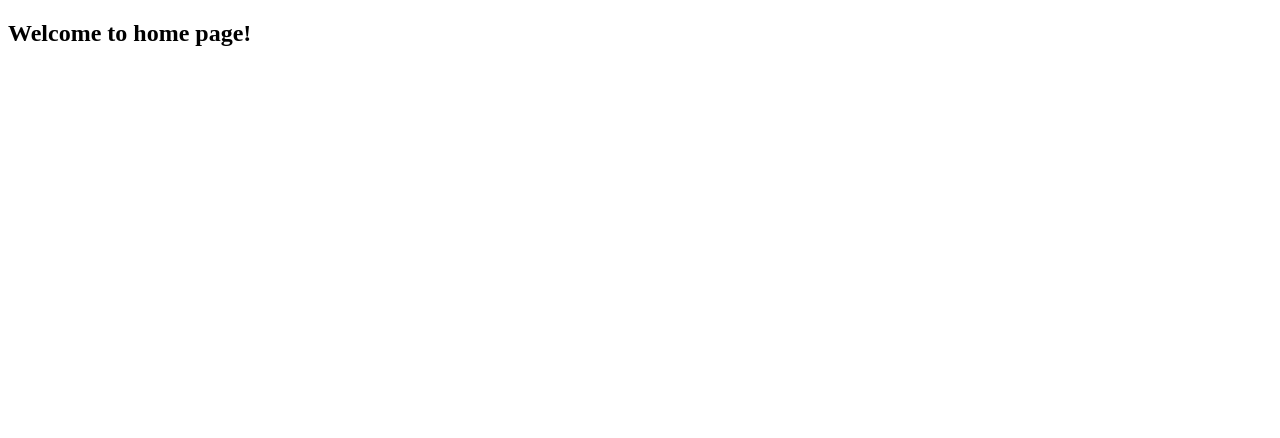
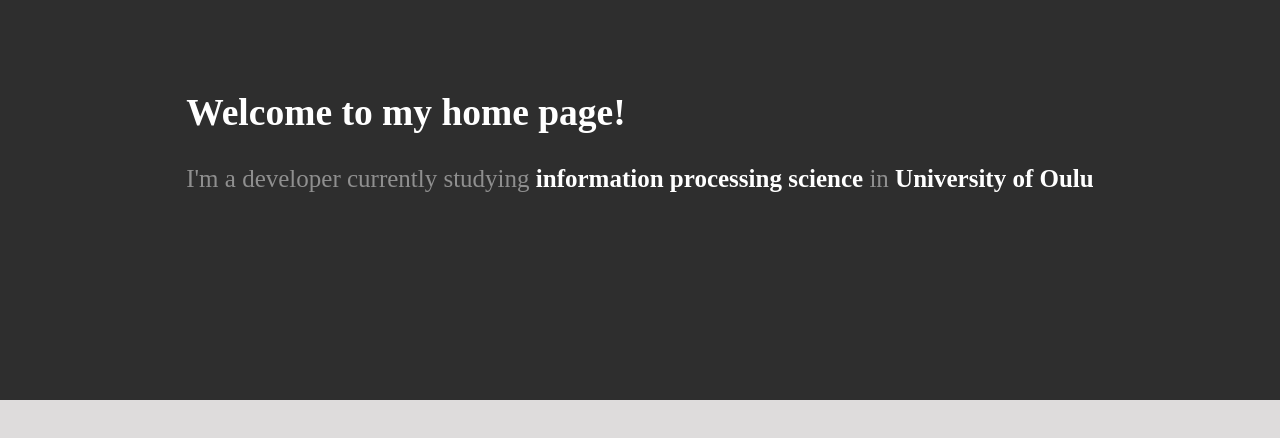
Before and after one commit to PetriKiviniemi/PetriKiviniemi.github.io, a plain HTML site: page Home.html in a window 1280 px wide. Drawn offline with Linux system fonts and the light colour scheme.

Commit message:
Updated Home.html Added home.css for styling Home.html Updated Assets/background_image.jpg

```diff
--- a/Home.html
+++ b/Home.html
@@ -1,12 +1,16 @@
 <!DOCTYPE html>
 <html>
-<meta name="viewport" content="width=device-width,initial-scale=1.0"/>
+<meta name="viewport" content="width=device-width,initial-scale=1"/>
 <head>
+    <link rel="stylesheet" href="home.css">
+
 </head>
 <body>
-    <h2>Welcome to home page!</h2>
-    <div style="background-image: url('Assets/background_image.jpeg');">
-
+    <div class="headerContainer">
+        <div class="header">
+            <h2 class="strong">Welcome to my home page!</h2>
+            <p>I'm a developer currently studying <b class="strong">information processing science</b> in <b class="strong">University of Oulu</b></p>
+        </div>
     </div>
 </body>
 </html>
--- /dev/null
+++ b/home.css
@@ -0,0 +1,32 @@
+body {
+    width: auto;
+    height: auto;
+    background-color: #dedcdc;
+    background-repeat: no-repeat;
+    background-size: cover;
+    background-position: center,center;
+    margin: 0;
+
+}
+
+.headerContainer{
+    width: 100vw;
+    display: flex;
+    align-items: center;
+    justify-content: center;
+    background: #2e2e2e;
+}
+
+.header {
+    text-anchor: center;
+    height: 35vh;
+    padding: 60px;
+    text-align: left;
+    color: #8f8f8f;
+    font-size: 25px;
+
+}
+
+.strong{
+    color: white;
+}
```
Also changed, not shown: index.html (+1 -1 lines).
